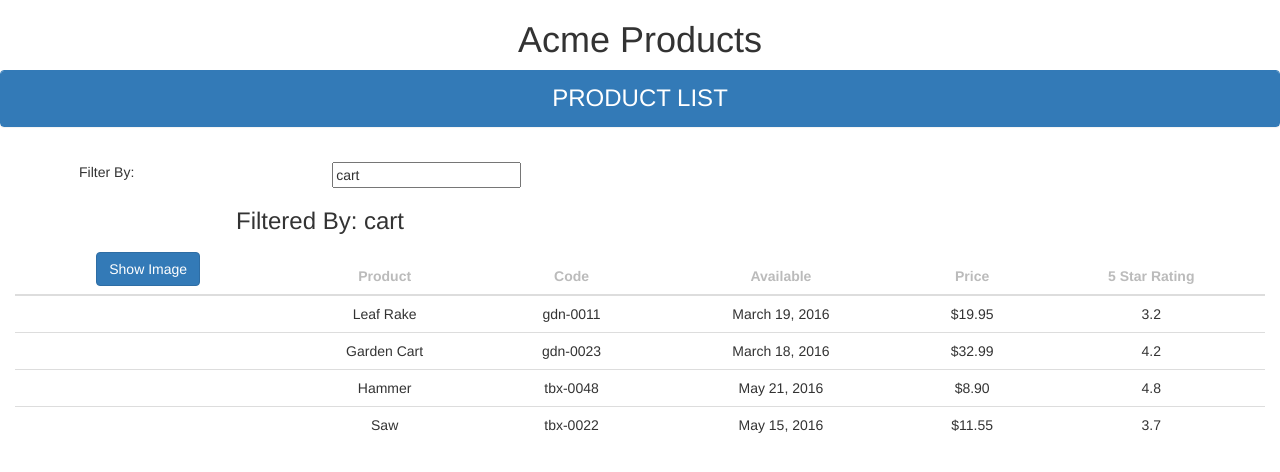
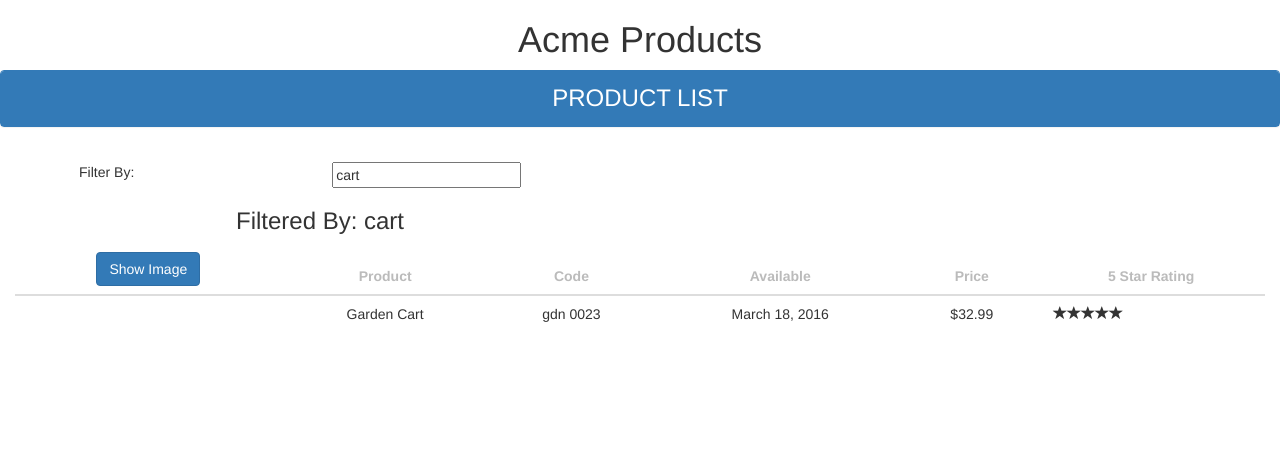
Before and after one commit to faithbot/APM, an Angular app: page / in a window 1280 px wide. Shown: the top 472 px of the page. Built offline with nearby package versions, Linux system fonts and the light colour scheme.

Commit message:
product list component

```diff
--- a/src/app/app.module.ts
+++ b/src/app/app.module.ts
@@ -6,13 +6,17 @@ import { FormsModule } from '@angular/forms';
 // import all components
 import { AppComponent } from './app.component';
 import { ProductListComponent } from './products/product-list.component';
+import { ConvertToSpacesPipe } from './shared/convert-to-spaces.pipe';
+import { StarComponent } from "./shared/star.component";
 
 
 @NgModule({
   declarations: [
 		// list of components
     AppComponent,
-		ProductListComponent
+		ProductListComponent,
+		ConvertToSpacesPipe,
+		StarComponent
   ],
 	// list of imported modules
   imports: [
--- a/src/app/products/product-list.component.html
+++ b/src/app/products/product-list.component.html
@@ -40,15 +40,17 @@
 			</thead>
 
 			<tbody>
-				<tr *ngFor="let product of products">
+				<tr *ngFor="let product of filteredProducts">
 					<td>
 						<img *ngIf="showImage" [src]="product.imageUrl" [title]="product.productName" [alt]="product.productName" [style.width.px]="imageWidth" [style.margin.px]="imageMargin">
 					</td>
 					<td>{{ product.productName }}</td>
-					<td>{{ product.productCode | lowercase }}</td>
+					<td>{{ product.productCode | lowercase | convertToSpaces: '-' }}</td>
 					<td>{{ product.releaseDate }}</td>
 					<td>{{ product.price | currency:'USD':true:'1.2-2' }}</td>
-					<td>{{ product.starRating }}</td>
+					<td>
+						<pm-star></pm-star>
+					</td>
 				</tr>
 			</tbody>
 
--- a/src/app/products/product-list.component.ts
+++ b/src/app/products/product-list.component.ts
@@ -1,5 +1,9 @@
-import { Component } from "@angular/core";
+// list of angular components component, lifecycle hooks
+import { Component, OnInit } from "@angular/core";
+
+// custom product type definition
 import { IProduct } from "./product";
+
 
 @Component({
 	selector: "pm-products",
@@ -7,14 +11,28 @@ import { IProduct } from "./product";
 	styleUrls: ["./product-list.component.css"]
 })
 
-export class ProductListComponent {
+export class ProductListComponent implements OnInit {
 	// properties
 	pageTitle: string = "Product List";
 	imageWidth: number = 50;
 	imageMargin: number = 2;
 	showImage: boolean = false;
-	listFilter: string = "cart";
-	products: any[] = [
+
+	// get and set list filter value as user input
+	_listFilter: string;
+	get listFilter(): string {
+		return this._listFilter;
+	}
+	set listFilter(value: string) {
+		this._listFilter = value;
+		// set as all products, or filter products
+		this.filteredProducts = this.listFilter ? this.performFilter(this.listFilter) : this.products;
+	}
+
+	// create new array for filtered products
+	filteredProducts: IProduct[];
+
+	products: IProduct[] = [
 		    {
         "productId": 1,
         "productName": "Leaf Rake",
@@ -56,9 +74,33 @@ export class ProductListComponent {
         "imageUrl": "http://openclipart.org/image/300px/svg_to_png/27070/egore911_saw.png"
     }
 	];
+
+
+	// set defaults for filtering
+	constructor() {
+		this.filteredProducts = this.products;
+		this.listFilter = 'cart';
+	}
+
+	// list sorting function
+	performFilter(filterBy: string): IProduct[] {
+		// change filter to lowercase
+		filterBy = filterBy.toLocaleLowerCase();
+
+		// return filtered list of products
+		return this.products.filter(
+			(product: IProduct) => product.productName.toLocaleLowerCase().indexOf(filterBy) !== -1
+		);
+	}
+
 	// methods (put after properties are defined)
 	// typescript doesn't require function keyword
 	toggleImage(): void {
 		this.showImage = !this.showImage;
 	}
+
+	// must use OnInit once, each import must be used or cause an error
+	ngOnInit(): void {
+		console.log("In OnInit");
+	}
 }
--- /dev/null
+++ b/src/app/shared/convert-to-spaces.pipe.ts
@@ -0,0 +1,11 @@
+import { Pipe, PipeTransform } from "@angular/core";
+
+@Pipe({
+	name: "convertToSpaces"
+})
+
+export class ConvertToSpacesPipe implements PipeTransform {
+	transform(value: string, character: string): string {
+		return value.replace(character, ' ');
+	}
+}
--- /dev/null
+++ b/src/app/shared/star.component.ts
@@ -0,0 +1,16 @@
+import { Component } from "@angular/core";
+
+@Component({
+	selector: "pm-star",
+	templateUrl: "./star.component.html",
+	styleUrls: ["./star.component.css"]
+})
+
+export class StarComponent implements OnChanges {
+	rating: number = 4;
+	starWidth: number;
+
+	ngOnChanges(): void {
+		this.starWidth = this.rating * 86/5;
+	}
+}
```
